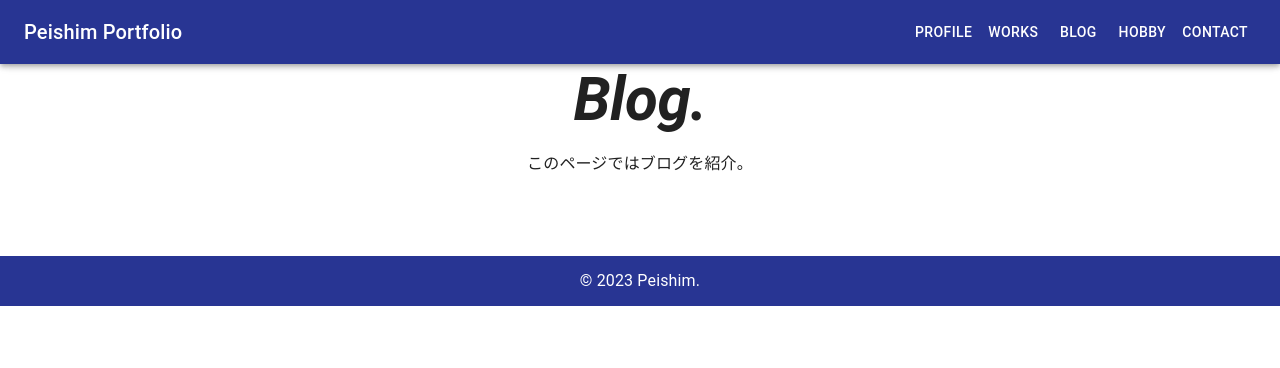
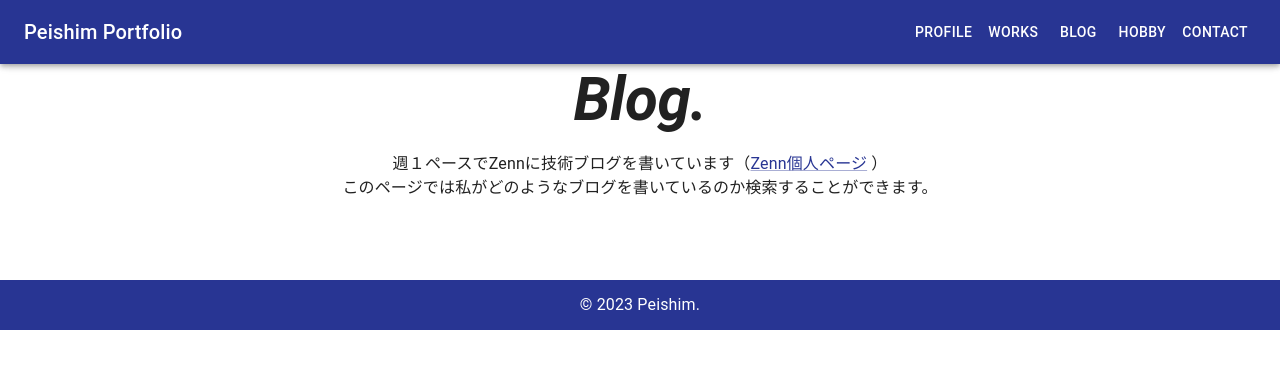
Before and after one commit to shimpei1494/pei-portfolio, a Next.js app: page /blog in a window 1280 px wide. Shown: the top 368 px of the page. Built offline with nearby package versions, Linux system fonts and the light colour scheme.

Commit message:
文言変更

```diff
--- a/pages/blog.tsx
+++ b/pages/blog.tsx
@@ -1,4 +1,4 @@
-import { Box, Container, Typography } from "@mui/material"
+import { Box, Container, Link, Typography } from "@mui/material"
 import { Footer } from "../components/layouts/Footer"
 import Header from "../components/layouts/Header"
 import { HeadTag } from "../components/layouts/HeadTag"
@@ -14,7 +14,8 @@ function Blog() {
         <Box mb={6}>
         <PageTitle title="Blog." />
           <Typography align='center'>
-            このページではブログを紹介。<br/>
+            週１ペースでZennに技術ブログを書いています（<Link href="https://zenn.dev/peishim" target="_blank" rel="noopener noreferrer">Zenn個人ページ</Link> ）<br/>
+            このページでは私がどのようなブログを書いているのか検索することができます。
           </Typography>
         </Box>
       </Container>
```
